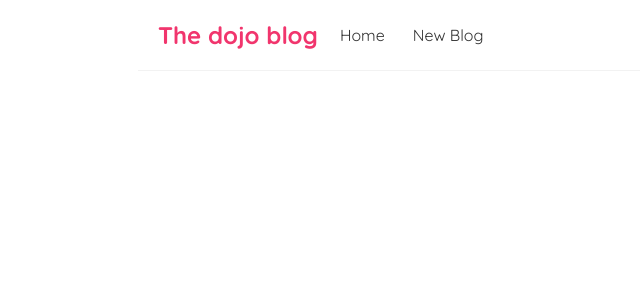
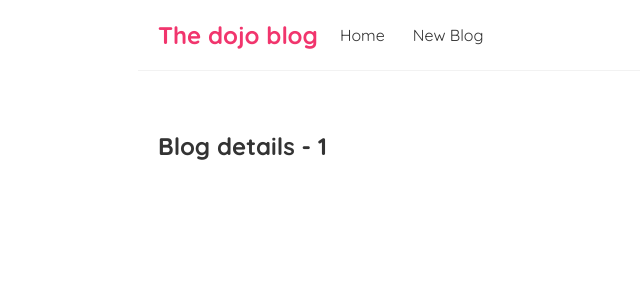
Before and after one commit to tanshihuai/Reactlearn, a React (Create React App) app: page /blogs/1 in a window 1280 px wide. Shown: the top 300 px of the page, without its empty margins (182-822 px from the left). Built offline with nearby package versions, Linux system fonts and the light colour scheme; the HTML template or start-up script is replaced by a standard one.

Commit message:
route parameters

```diff
--- a/src/App.js
+++ b/src/App.js
@@ -2,6 +2,7 @@
 import Home from './Home'
 import Create from './Create'
 import { BrowserRouter as Router, Route, Switch } from 'react-router-dom'
+import BlogDetails from './BlogDetails';
 
 function App() {
 
@@ -20,6 +21,10 @@
               <Create />
             </Route>
 
+            <Route path ="/blogs/:id">
+              <BlogDetails />
+            </Route>
+
           </Switch>
         </div>
       </div>
--- /dev/null
+++ b/src/BlogDetails.js
@@ -0,0 +1,14 @@
+import { useParams } from "react-router-dom";
+
+const BlogDetails = () => {
+
+    const { id } = useParams()
+
+    return (
+        <div className="blog-details">
+            <h2>Blog details - {id}</h2>
+        </div>
+     );
+}
+
+export default BlogDetails;
--- a/src/BlogList.js
+++ b/src/BlogList.js
@@ -1,3 +1,5 @@
+import { Link } from "react-router-dom";
+
 const BlogList = ({ blogs, title }) => {
 
     return (
@@ -6,8 +8,10 @@
             <hr/>
             <br/>
             {blogs.map((i) => (
-                <div key={i.id}>
-                    <h2>{i.title}</h2>
+                <div className="blog-preview" key={i.id}>
+                    <Link to={`/blogs/${i.id}`}>
+                        <h2>{i.title}</h2>
+                    </Link>
                     <p>{i.author}</p>
                     <br/>
                 </div>
--- a/src/index.css
+++ b/src/index.css
@@ -33,3 +33,7 @@
   margin: 40px auto;
   padding: 20px;
 }
+
+.blog-preview a{
+  text-decoration: none;
+}
```
